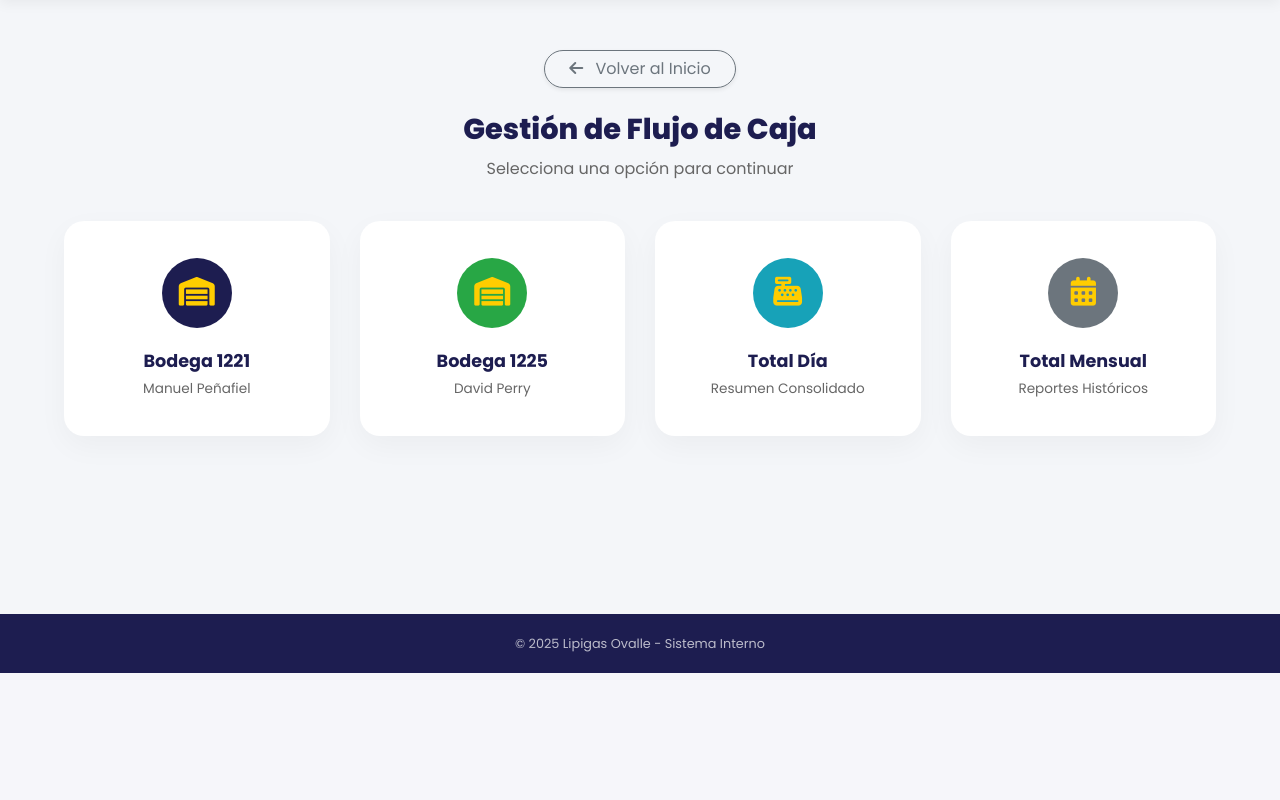
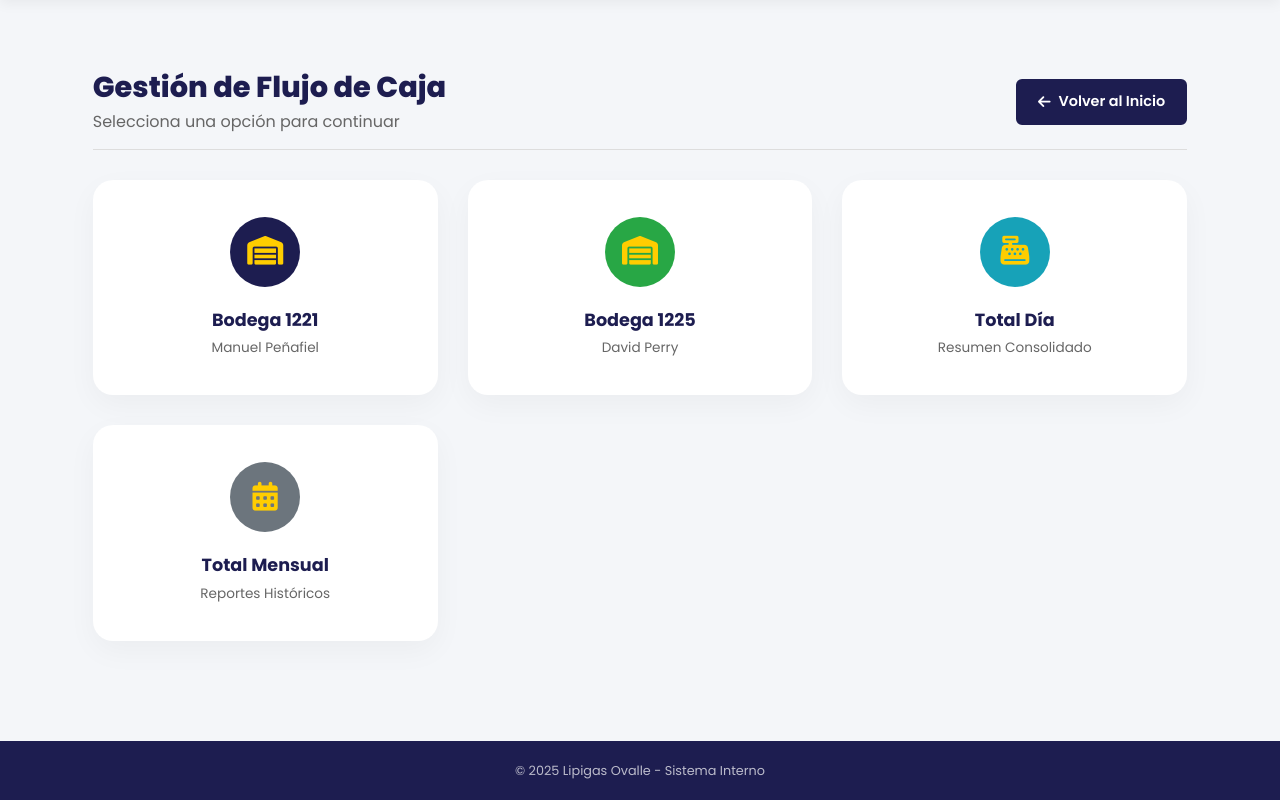
Before and after one commit to matyaraya085-creator/proyecto-depositos-web, a Django app: page /total-dia/ in a window 1280 px wide. Shown: the part 127-927 px from the top of the page. Before the commit the page ends 800 px from the top, so only its background shows below. Run offline with Django 5.2, Linux system fonts and the light colour scheme; the visitor is signed in with stand-in values (Sample User, id 1).

Commit message:
UI: Ajuste menu banco, titulo izq y boton volver der

```diff
--- a/gestion/templates/gestion/caja/menu_banco.html
+++ b/gestion/templates/gestion/caja/menu_banco.html
@@ -2,14 +2,19 @@
 {% load static %}
 
 {% block content %}
-    <div class="mb-4">
-        <a href="{% url 'home' %}" class="btn btn-outline-secondary rounded-pill px-4 shadow-sm">
-            <i class="fas fa-arrow-left me-2"></i> Volver al Inicio
+<div style="width: 95%; max-width: 1500px; margin: 0 auto; padding-top: 20px; padding-bottom: 50px;">
+
+    <div style="display: flex; flex-wrap: wrap; justify-content: space-between; align-items: center; margin-bottom: 30px; border-bottom: 1px solid #ddd; padding-bottom: 15px;">
+
+        <div>
+            <h2 class="dashboard-title" style="margin: 0; font-size: 1.8rem;">Gestión de Flujo de Caja</h2>
+            <p style="color: var(--text-gray); margin: 5px 0 0;">Selecciona una opción para continuar</p>
+        </div>
+
+        <a href="{% url 'home' %}" class="btn-workers" style="background-color: var(--lipi-blue, #0d6efd); color: white; padding: 10px 20px; text-decoration: none; border-radius: 6px; display: flex; align-items: center; gap: 8px; transition: opacity 0.3s;">
+            <i class="fas fa-arrow-left"></i> Volver al Inicio
         </a>
     </div>
-
-    <h2 class="dashboard-title">Gestión de Flujo de Caja</h2>
-    <p class="dashboard-subtitle">Selecciona una opción para continuar</p>
 
     <div class="dashboard-grid">
 
@@ -46,4 +51,16 @@
         </a>
 
     </div>
+
+</div>
+
+<style>
+    .btn-workers:hover {
+        opacity: 0.9;
+    }
+    .dashboard-card:hover {
+        transform: translateY(-5px);
+        box-shadow: 0 10px 25px rgba(0,0,0,0.1) !important;
+    }
+</style>
 {% endblock %}
```
